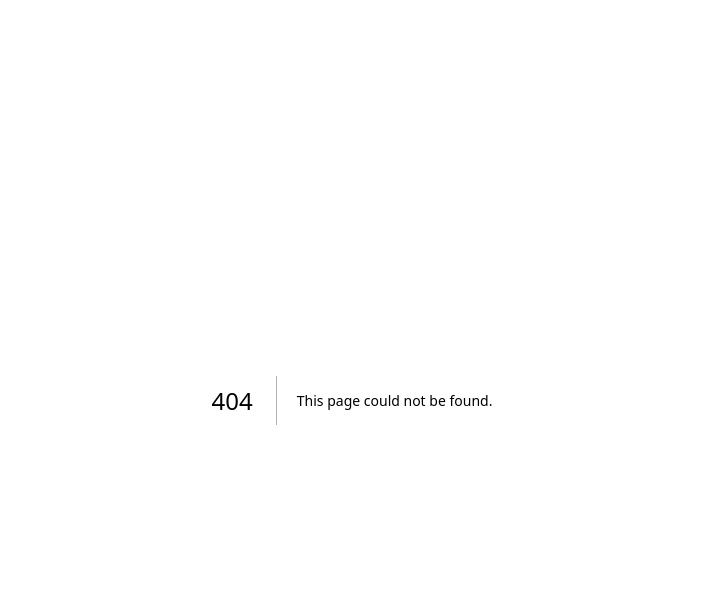
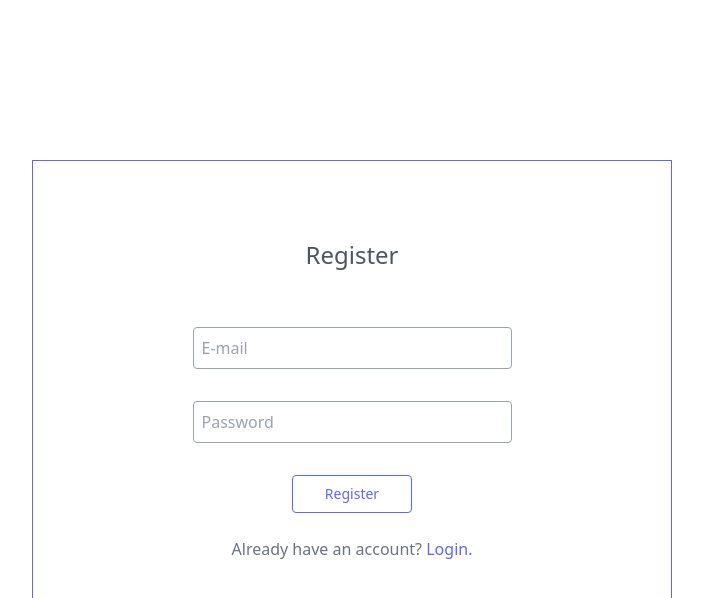
Before and after one commit to drknozan/E-Commerce-Project, a Next.js app: page /register in a window 1280 px wide. Before the commit this address had no page. Shown: the top 598 px of the page, without its empty margins (288-991 px from the left). Built offline with nearby package versions, Linux system fonts and the light colour scheme.

Commit message:
Create register page

```diff
--- /dev/null
+++ b/pages/register.js
@@ -0,0 +1,77 @@
+import { useRouter } from "next/router";
+import { useFormik } from "formik";
+import * as Yup from "yup";
+import { useState } from "react";
+import { signIn } from "next-auth/react";
+
+export default function Register() {
+    const [serverError, setServerError] = useState("");
+    const router = useRouter();
+
+    const formik = useFormik({
+        initialValues: {
+            email : "",
+            password: "",
+        },
+        validationSchema: Yup.object({
+            email: Yup.string()
+                .email('Invalid email address.').required('You have to provide email address.'),
+            password: Yup.string()
+                .required('Please enter password.')
+                .min(8, 'Password has to be 8 characters minimum.'),
+        }),
+        onSubmit: async (values) => {
+            const response = await fetch("http://localhost:3000/api/auth/register", {
+                method: "POST",
+                headers: {
+                   "Content-type": "application/json"
+                },
+                body: JSON.stringify(values)
+            }).then((res) => {
+                return res.json();
+            }).catch((err) => {
+                return err.json();
+            });
+
+            if (response.status == "ok") {
+                const res = await signIn("credentials", {
+                    redirect: false,
+                    email: values.email,
+                    password: values.password,
+                    callbackUrl: "/",
+                });
+
+                if (res.ok) {
+                    router.push("/");
+                }
+            } else {
+                setServerError(response.msg);
+            }
+        },
+    });
+
+    return (
+        <div>
+        <div className="flex h-screen w-screen">
+            <div className="m-auto flex flex-col border border-indigo-500 w-1/2 h-3/5">
+                <div className="my-auto">
+                    <div className="my-6 text-gray-600 text-center text-2xl">
+                        Register
+                    </div>
+                    <form className="flex flex-col items-center" onSubmit={formik.handleSubmit}>
+                        <input id="email" name="email" type="email" onChange={formik.handleChange} onBlur={formik.handleBlur} value={formik.values.email} className="block p-2 w-1/2 mt-8 bg-white border border-gray-400 rounded" placeholder="E-mail"></input>
+                        { formik.errors.email && formik.touched.email ? <div className="p-1 mt-1 text-sm text-red-700 bg-red-100 rounded">{formik.errors.email}</div> : null }
+                        <input id="password" name="password" type="password" onChange={formik.handleChange} onBlur={formik.handleBlur} value={formik.values.password} className="block p-2 w-1/2 mt-8 bg-white border border-gray-400 rounded" placeholder="Password"></input>
+                        { formik.errors.password && formik.touched.password ? <div className="p-1 mt-1 text-sm text-red-700 bg-red-100 rounded">{formik.errors.password}</div> : null }
+                        { serverError && <div className="p-1 mt-1 text-sm text-red-700 bg-red-100 rounded w-1/2">{serverError}</div> }
+                        <button type="submit" className="flex border mt-8 rounded px-8 py-2 text-sm mx-auto border-indigo-500 text-indigo-500">Register</button>
+                    </form>
+                    <div className="text-gray-500 text-center my-6">
+                        Already have an account? <div className="inline text-indigo-500 cursor-pointer" onClick={() => router.push("/login")}>Login.</div>
+                    </div>
+                </div>
+            </div>
+        </div>
+        </div>
+    );
+};
```
